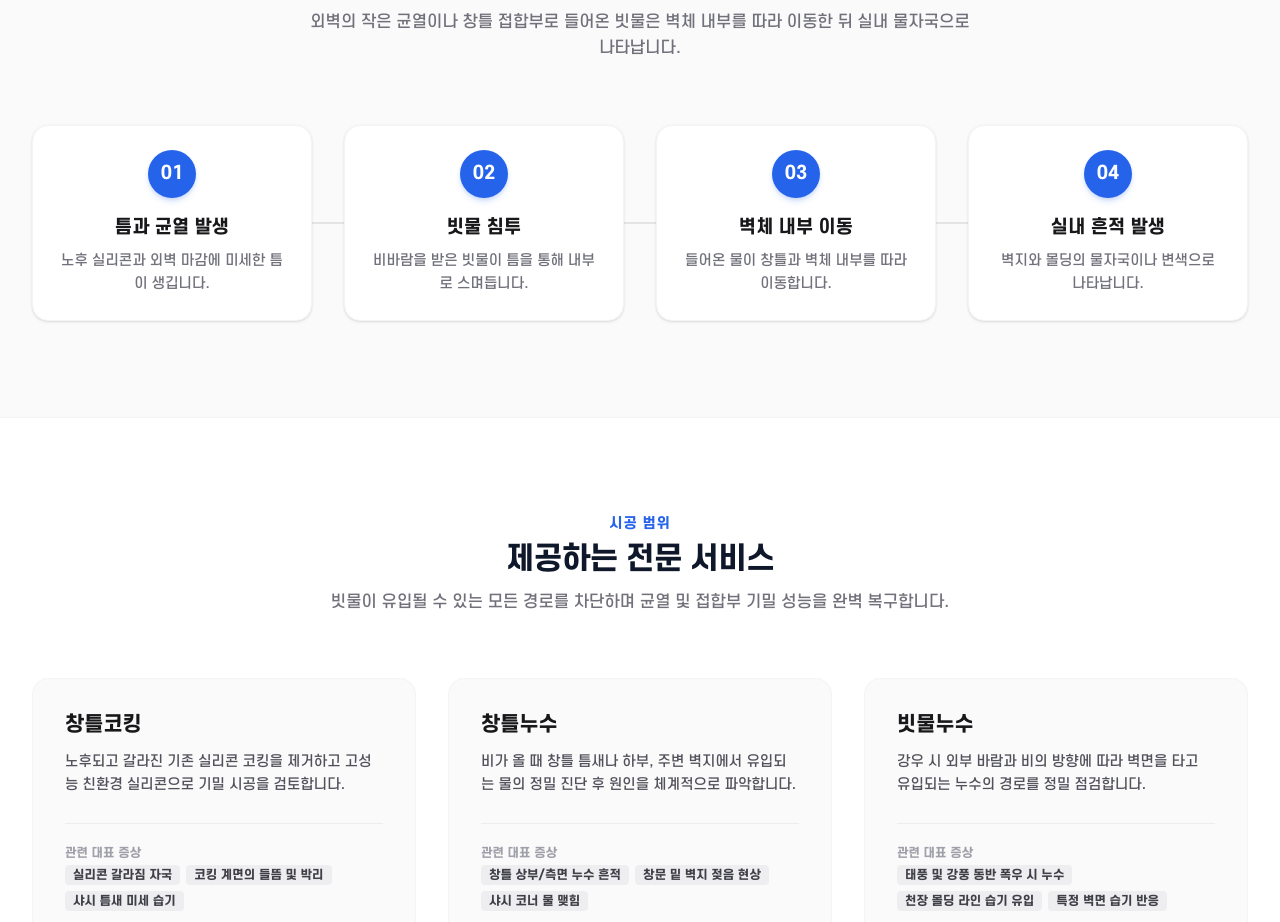
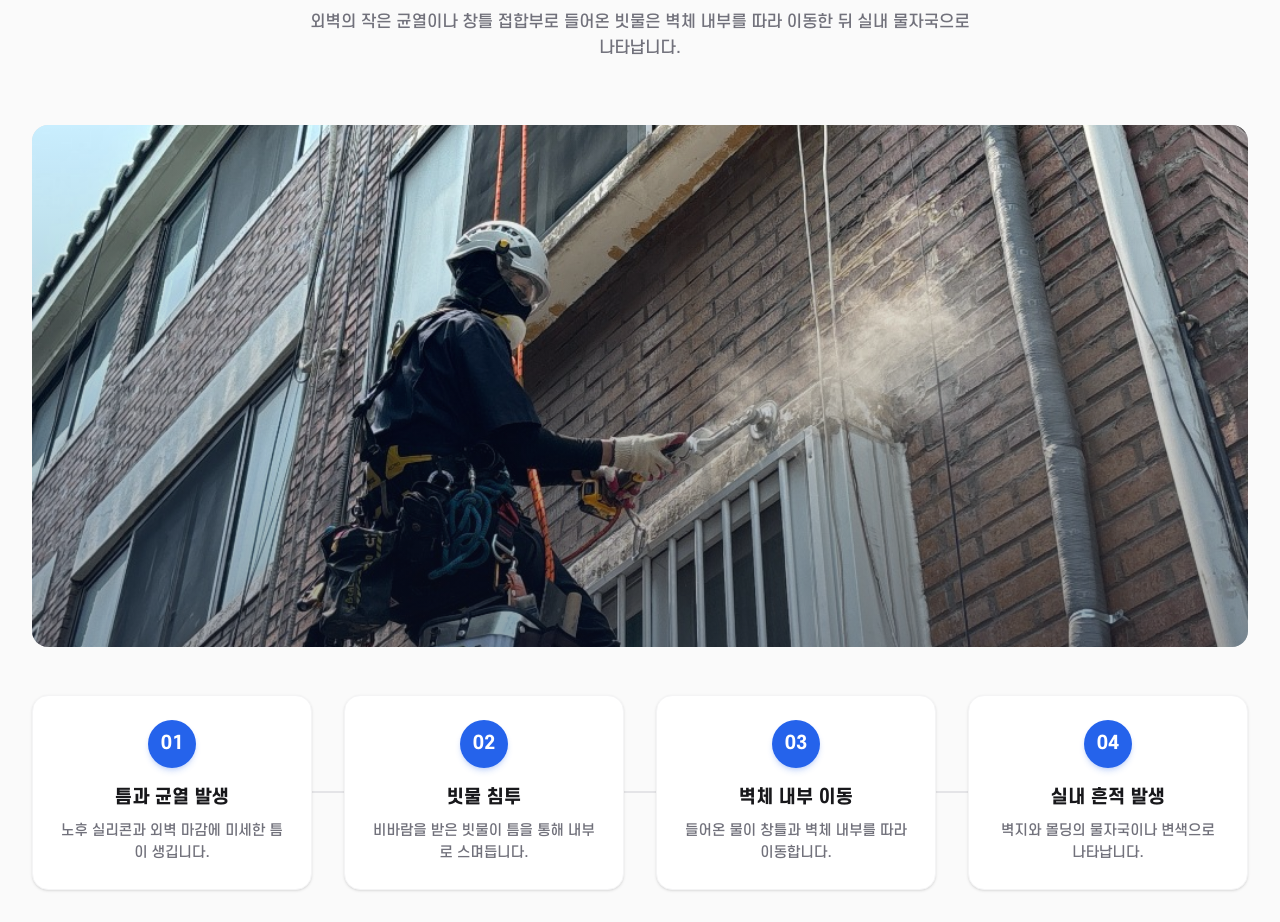
Before and after one commit to wogus5695-ctrl/Chungnam-rope-04, a Next.js app: page / in a window 1280 px wide. Shown: the part 1840-2762 px from the top of the page. Built offline with nearby package versions, Linux system fonts and the light colour scheme.

Commit message:
feat: integrate Next.js Image based visualization panel in LeakPath component

```diff
--- a/src/components/LeakPath.tsx
+++ b/src/components/LeakPath.tsx
@@ -1,4 +1,5 @@
 import { PathStep } from "@/types";
+import Image from "next/image";
 
 interface LeakPathProps {
   pathList?: PathStep[];
@@ -62,6 +63,10 @@ export default function LeakPath({ pathList, dynamicRegionName, dynamicServiceNa
 
   const displayPaths = hasDynamicList ? dynamicPaths : defaultPaths;
 
+  const imageAlt = hasDynamicList
+    ? `${dynamicRegionName} ${dynamicServiceName} 원인과 누수 유입 경로를 설명하는 현장 이미지`
+    : "외벽과 창틀을 따라 실내로 이동하는 빗물 누수 경로";
+
   return (
     <section className="py-16 sm:py-24 bg-zinc-50 border-b border-zinc-100">
       <div className="max-w-7xl mx-auto px-4 sm:px-6 lg:px-8">
@@ -90,6 +95,22 @@ export default function LeakPath({ pathList, dynamicRegionName, dynamicServiceNa
               "외벽의 작은 균열이나 창틀 접합부로 들어온 빗물은 벽체 내부를 따라 이동한 뒤 실내 물자국으로 나타납니다."
             )}
           </p>
+        </div>
+
+        {/* 빗물 누수 유입 경로 시각화 이미지 패널 영역 */}
+        <div className="relative w-full aspect-[16/10] sm:aspect-[16/9] lg:aspect-[21/9] rounded-2xl overflow-hidden mb-12 bg-zinc-200">
+          <div className="absolute inset-0 z-0">
+            <Image
+              src="/images/symptoms/leak-path-panel.jpg"
+              alt={imageAlt}
+              fill
+              loading="lazy"
+              sizes="100vw"
+              style={{ objectFit: "cover", objectPosition: "center 45%" }}
+            />
+            {/* 이미지 위에 얹어지는 네이비 계열의 약한 gradient overlay */}
+            <div className="absolute inset-0 bg-gradient-to-t from-[#0f172a]/40 to-transparent" />
+          </div>
         </div>
 
         {/* 경로 가로/세로 레이아웃 흐름 */}
```
Also changed, not shown: public/images/symptoms/leak-path-panel.jpg (added).
